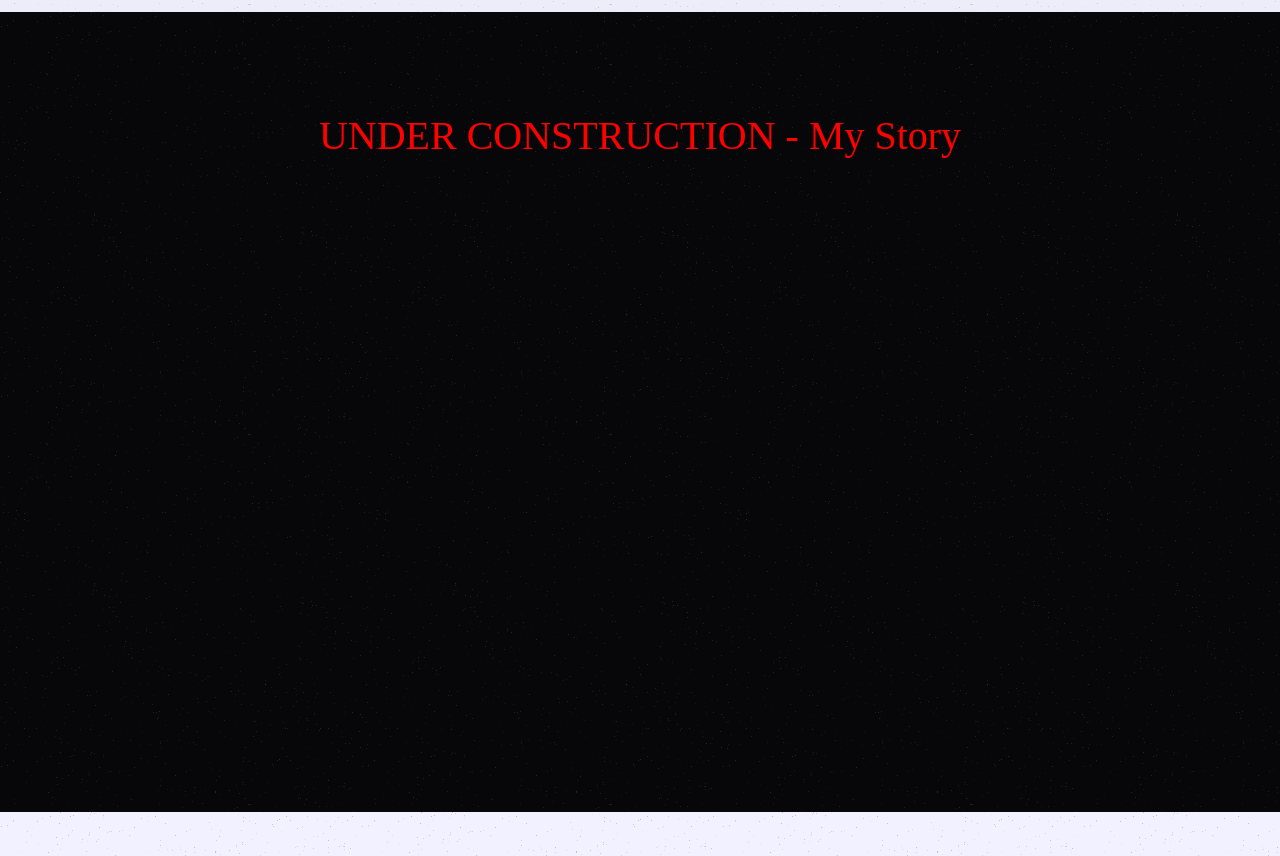
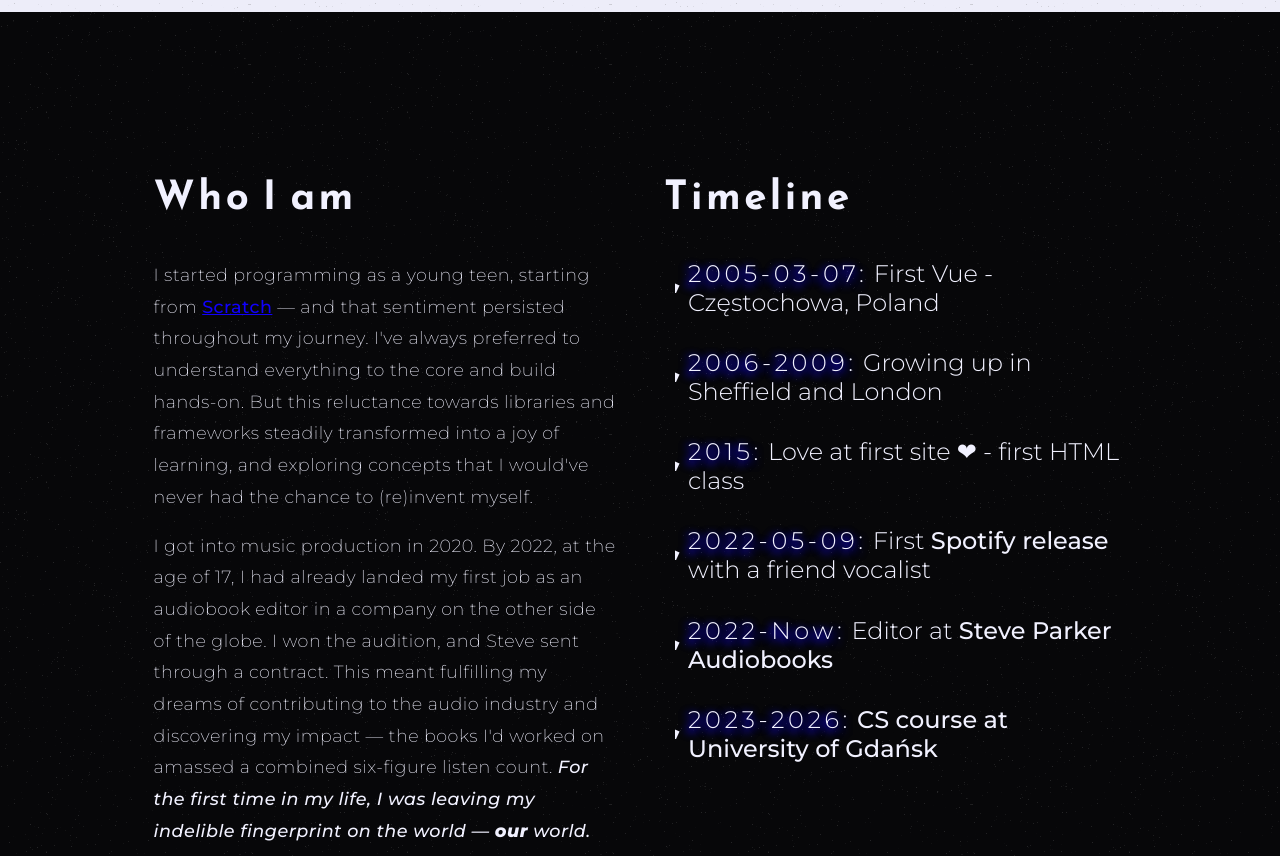
Before and after one commit to Wojtek-987/Portfolio, a website built with Vite: page src/index.html in a window 1280 px wide. Shown: the part 788-1644 px from the top of the page. Built offline with nearby package versions, Linux system fonts and the light colour scheme.

Commit message:
added about-me and timeline section. Fixed footer links

```diff
--- a/src/CSS/_config.scss
+++ b/src/CSS/_config.scss
@@ -25,6 +25,8 @@ $media-query-border: 900px;
   src: url("../FONT/Sen/Sen-VariableFont_wght.ttf") format("truetype");
 }
 
+@import url('https://fonts.googleapis.com/css2?family=Montserrat:ital,wght@0,100..900;1,100..900&display=swap');
+
 html, body {
   background-color: $bg-color;
   margin: 0;
--- a/src/CSS/contact.scss
+++ b/src/CSS/contact.scss
@@ -87,10 +87,10 @@ form {
     transition: background-color .05s;
 
     &:hover {
-      background-color: $text-color;
+      background-color: scale-color($text-color, $lightness: 20%);
     }
 
-    &:focus {
+    &:focus, &:active {
       background-color: $primary-color;
       outline: none;
     }
--- a/src/CSS/footer.scss
+++ b/src/CSS/footer.scss
@@ -58,8 +58,9 @@ footer {
         }
       }
 
-      &#copy-to-clipboard {
+      &.copy-to-clipboard {
         cursor: pointer;
+        width: fit-content;
 
         &:hover {
           text-decoration: underline;
--- a/src/CSS/hero.scss
+++ b/src/CSS/hero.scss
@@ -50,6 +50,13 @@
 
 
 // === Background Cover ===
+.grain {
+  background-color: $bg-color;
+  background-image: url('../assets/IMG/img-noise-361x370.png');
+  background-repeat: repeat;
+  position: relative;
+}
+
 .background-cover {
   box-sizing: border-box;
   min-height: 100vh;
@@ -57,11 +64,7 @@
   padding-inline: $global-inline-padding;
   width: 100%;
 
-  &.hero {
-    background-color: $bg-color;
-    background-image: url('../assets/IMG/img-noise-361x370.png');
-    background-repeat: repeat;
-    position: relative;
+  &.grain {
 
     #watermark {
       background-image: url('../assets/IMG/watermark.svg');
@@ -508,8 +511,8 @@ nav {
   }
 
   &.active {
+    transform: translateX(0);
     visibility: visible;
-    transform: translateX(0);
   }
 
   &.invisible {
--- a/src/CSS/my-story.scss
+++ b/src/CSS/my-story.scss
@@ -2,6 +2,88 @@
 
 #my-story-container {
   background-color: $text-color;
+  box-sizing: border-box;
+  color: $bg-color;
+  display: flex;
+  flex-wrap: wrap;
+  font-family: 'Reem-Kufi', ui-sans-serif;
+  font-size: clamp(1rem, 2vw + 1rem, 1.5rem);
+  gap: 2em;
+  justify-content: space-around;
+  padding-block: 5em;
+  padding-inline: $global-inline-padding;
+  width: 100%;
+
+  & a {
+    color: $primary-color;
+    font-weight: 500;
+  }
+
+  & h2 {
+    font-size: clamp(1.5rem, 1.9vw + 1rem, 3.5rem);
+    letter-spacing: .085em;
+    word-spacing: .05em;
+  }
+
+  & p {
+    font-family: 'Montserrat', sans-serif;
+    font-size: clamp(0.8rem, 1.9vw, 1.1rem);
+    font-weight: 200;
+    letter-spacing: 0.03rem;
+    line-height: 1.8;
+  }
+
+  & > * {
+    flex-basis: 0;
+    max-width: 35ch;
+  }
+
+  & > aside {
+    flex: 1;
+    min-width: 20ch;
+  }
+
+  & ul {
+    font-family: 'Montserrat', sans-serif;
+    font-weight: 300;
+    list-style-type: none;
+    margin: 0;
+    padding-left: 1em;
+
+    li {
+      $padding-bottom: 1.3em;
+      font-size: clamp(1rem, 2.5vw, 1.5rem);
+      padding-bottom: $padding-bottom;
+      position: relative;
+
+      &::before {
+        background-image: url('../assets/IMG/ul-bullets.svg');
+        background-repeat: no-repeat;
+        background-size: contain;
+        content: '';
+        height: 10px;
+        left: -13px;
+        position: absolute;
+        top: calc(50% - $padding-bottom / 2);
+        transform: translateY(-50%);
+        width: 10px;
+      }
+
+      & span.timeline-year {
+        letter-spacing: .15em;
+        text-shadow: -2px 3px 10px $primary-color, -2px 3px 10px $primary-color;
+      }
+
+      a {
+        color: $bg-color;
+        text-decoration: none;
+
+        &:hover {
+          text-decoration: underline;
+        }
+      }
+    }
+  }
 
   & *::selection {
     background-color: $bg-color;
--- /dev/null
+++ b/src/JS/footer.js
@@ -0,0 +1,17 @@
+// === Get current year for footer copyright ===
+const year = new Date().getFullYear();
+const yearSpan = document.querySelector('#current-year');
+yearSpan.innerHTML = year.toString();
+
+
+// === Copy emails to clipboard ===
+const copyEmail = document.querySelectorAll('.copy-to-clipboard');
+copyEmail.forEach((e) => {
+    e.addEventListener('mouseup', () => {
+        navigator.clipboard.writeText(e.textContent).then(() => {
+            console.info('Email copied to clipboard');
+        }).catch(err => {
+            console.error('Failed to copy text: ', err);
+        });
+    });
+});
--- a/src/JS/hero-section.js
+++ b/src/JS/hero-section.js
@@ -140,18 +140,3 @@ document.addEventListener('keydown', function(event) {
             closeMediaPopup();
     }
 });
-
-
-// === Get current year for footer copyright ===
-const year = new Date().getFullYear();
-const yearSpan = document.querySelector('#current-year');
-yearSpan.innerHTML = year.toString();
-
-const copyEmail = document.querySelector('#copy-to-clipboard');
-copyEmail.addEventListener('mouseup', () => {
-    navigator.clipboard.writeText(copyEmail.textContent).then(() => {
-        console.info('Email copied to clipboard');
-    }).catch(err => {
-        console.error('Failed to copy text: ', err);
-    });
-});
--- a/src/index.html
+++ b/src/index.html
@@ -17,6 +17,7 @@
 
         <script type="module" src="JS/imports.js"></script>
         <script type="module" src="JS/hero-section.js"></script>
+        <script type="module" src="JS/footer.js"></script>
     </head>
     <body>
         <header style="all: unset;">
@@ -46,7 +47,7 @@
                 </ul>
             </nav>
         </header>
-        <main class="background-cover hero" id="start">
+        <main class="background-cover grain" id="start">
             <div id="watermark"></div>
             <section id="hero">
                 <div id="introduction">
@@ -89,24 +90,44 @@
             </div>
         </div>
         <div id="dim-website" class="invisible"></div>
-        <div class="background-cover hero" id="my-story-container">
-            <div style="text-align: center; font-size: 30pt; padding-block: 100px; color: red;">
-                UNDER CONSTRUCTION - My Story
-            </div>
-        </div>
-        <div class="background-cover hero" id="projects-container">
-            <div style="text-align: center; font-size: 30pt; padding-block: 100px; color: red;">
+        <section class="grain" id="my-story-container">
+            <aside>
+                <h2>Who I am</h2>
+                <p>
+                    I started programming as a young teen, starting from <a href="https://scratch.mit.edu/">Scratch</a> &mdash; and that sentiment persisted throughout my journey. I've always preferred to understand everything to the core and build hands-on. But this reluctance towards libraries and frameworks steadily transformed into a joy of learning, and exploring concepts that I would've never had the chance to (re)invent myself.
+                </p>
+                <p>
+                    I got into music production in 2020. By 2022, at the age of 17, I had already landed my first job as an audiobook editor in a company on the other side of the globe. I won the audition, and Steve sent through a contract. This meant fulfilling my dreams of contributing to the audio industry and discovering my impact &mdash; the books I'd worked on amassed a combined six-figure listen count. <strong style="font-style: italic; font-weight: 500">For the first time in my life, I was leaving my indelible fingerprint on the world &mdash; <span style="font-weight: 800">our</span> world.</strong>
+                </p>
+            </aside>
+            <aside>
+                <h2>Timeline</h2>
+                <p>
+                    <ul>
+                        <li title="Vue.js (pronounce: view)"><span class="timeline-year">2005-03-07:</span> First Vue - Częstochowa, Poland</li>
+                        <li><span class="timeline-year">2006-2009:</span> Growing up in Sheffield and London</li>
+                        <li><span class="timeline-year">2015:</span> Love at first site &#10084; - first HTML class</li>
+                        <li><span class="timeline-year">2022-05-09:</span> First <a href="https://open.spotify.com/track/1gLdG7O1oyO4efDI66wJ8G?si=ec1e3e16c6614d7b">Spotify release</a> with a friend vocalist</li>
+                        <li><span class="timeline-year">2022-Now:</span> Editor at <a href="https://steveparkeraudiobooks.com/">Steve Parker Audiobooks</a></li>
+                        <li><span class="timeline-year">2023-2026:</span> <a href="https://mfi.ug.edu.pl/rekrutacja/studia-i-stopnia/informatyka/tryb-stacjonarny/profil-praktyczny">CS course at University of Gdańsk</a></li>
+                    </ul>
+                </p>
+            </aside>
+        </section>
+        <section class="background-cover grain" id="projects-container">
+            <div style="text-align: center; font-size: 30pt; padding-block: 100px; color: red; word-break: break-word">
                 UNDER CONSTRUCTION - Portfolio
             </div>
-        </div>
+        </section>
         <footer>
             <div id="footer-grid">
                 <div>
                     <h3>My links:</h3>
                     <ul>
-                        <li><a href="https://www.facebook.com/W0JTEK987">Facebook</a></li>
-                        <li><a href="https://www.instagram.com/w0jtek987/">Instagram</a></li>
-                        <li><a href="https://github.com/Wojtek-987">Github</a></li>
+                        <li><a href="https://editor.p5js.org/Wojtek987/sketches" target="_blank">My P5.js projects</a></li>
+                        <li><a href="https://www.facebook.com/W0JTEK987" target="_blank">Facebook</a></li>
+                        <li><a href="https://www.instagram.com/w0jtek987/" target="_blank">Instagram</a></li>
+                        <li><a href="https://github.com/Wojtek-987" target="_blank">Github</a></li>
                     </ul>
                 </div>
 
@@ -114,7 +135,8 @@
                     <h3>Contact:</h3>
                     <ul>
                         <li><a href="contact.html">Contact form</a></li>
-                        <li title="Copy to clipboard" id="copy-to-clipboard">maciej.woj05@gmail.com</li>
+                        <li title="Copy to clipboard" class="copy-to-clipboard">maciej.woj05@gmail.com</li>
+                        <li title="Copy to clipboard" class="copy-to-clipboard">editor@<wbr>steveparkeraudiobooks<wbr>.com</li>
                     </ul>
                 </div>
             </div>
@@ -124,10 +146,11 @@
 </html>
 
 <!--
+
     TODO:
 
-    - add the about section
     - add the projects section
+    - make the menu scroll-responsive
     - make the contact form send emails
 
 -->
```
